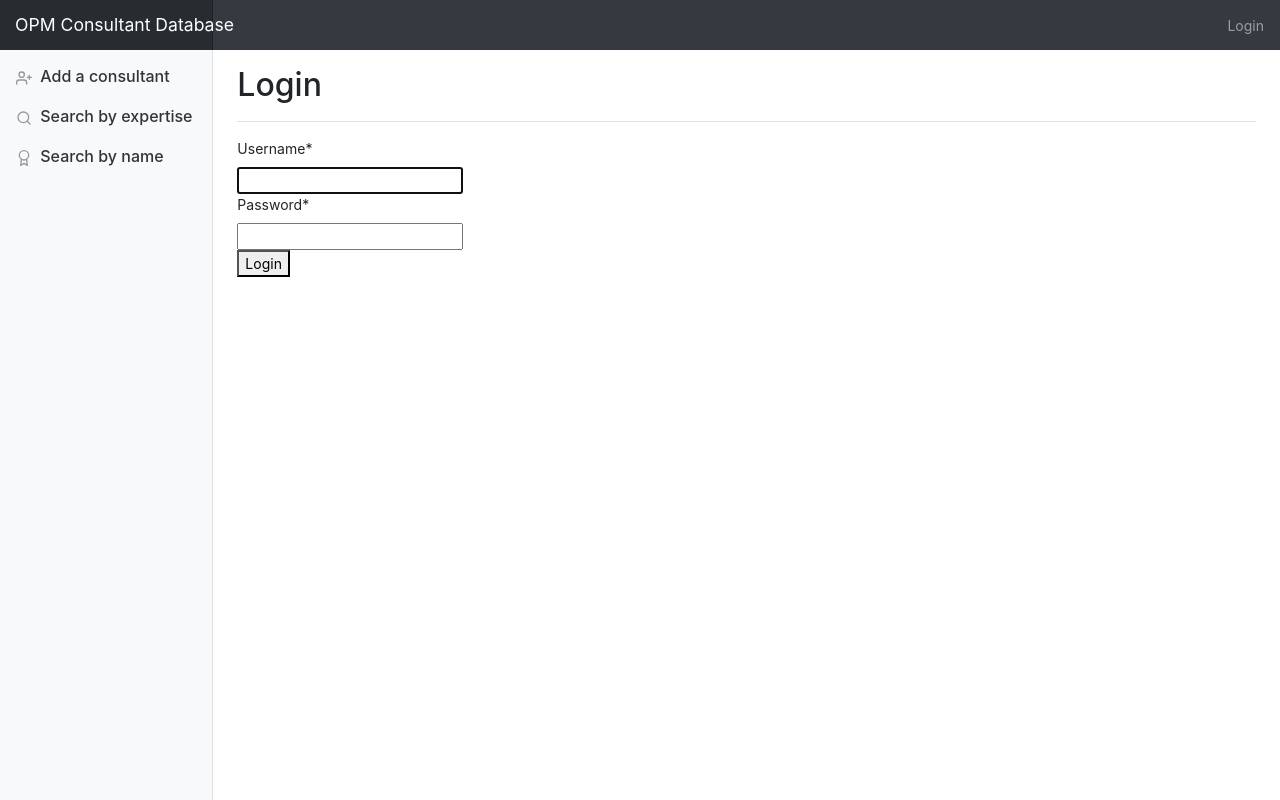
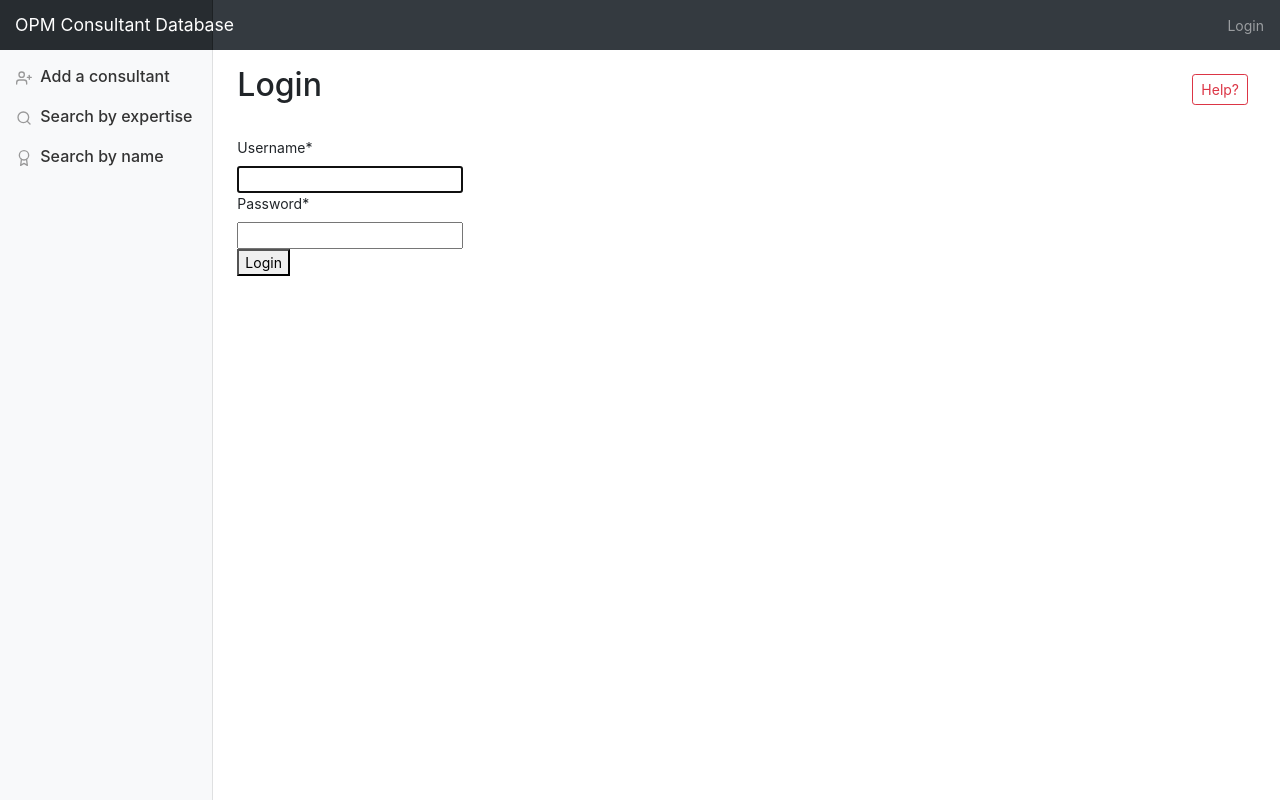
Before and after one commit to faaizajaz/consultDB, a Django app: a page that uses templates/base.html in a window 1280 px wide. Run offline with Django 3.2, Linux system fonts and the light colour scheme; some libraries are stand-ins or nearby versions.

Commit message:
Added help button on all pages

```diff
--- a/templates/base.html
+++ b/templates/base.html
@@ -71,12 +71,18 @@
         </nav>
 
         <main role="main" class="col-md-9 ml-sm-auto col-lg-10 pt-3 px-4">
-          <div class="d-flex justify-content-between flex-wrap flex-md-nowrap align-items-center pb-2 mb-3 border-bottom">
+          <div class="d-flex justify-content-between flex-wrap flex-md-nowrap align-items-center pb-2 mb-3">
             <h1 class="h2">{% block page_heading %}{% endblock %}</h1>
             <div class="btn-toolbar mb-2 mb-md-0">
-              <!-- <div class="btn-group mr-2">
-                <button class="btn btn-sm btn-outline-secondary">Share</button>
-              </div> -->
+              <div class="btn-group mr-2">
+                <a href="{% url 'add-ticket' %}">
+                  <button class="btn btn-sm btn-outline-danger">
+
+                      Help?
+
+                  </button>
+                </a>
+              </div>
             </div>
           </div>
           {% block content %}
```
